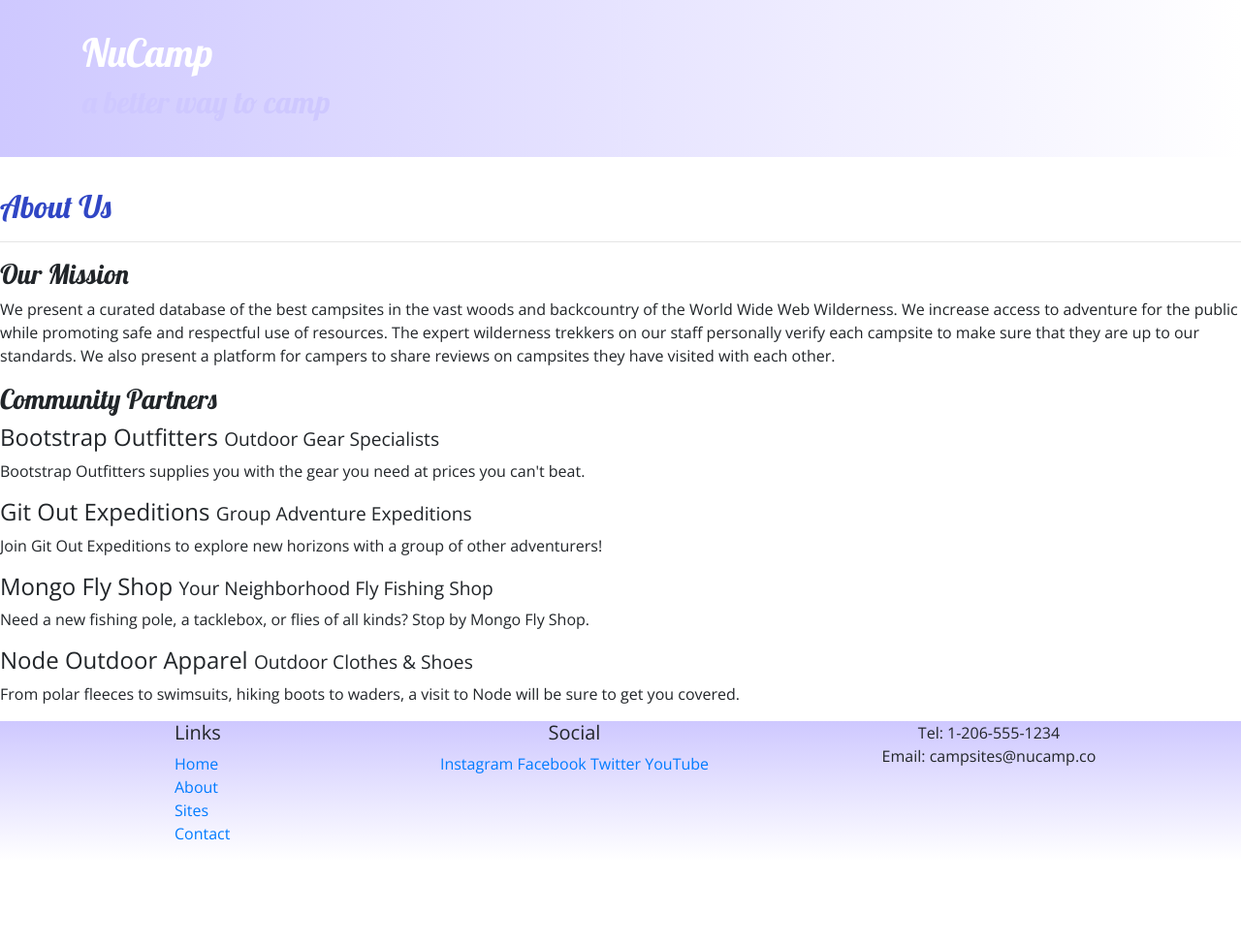
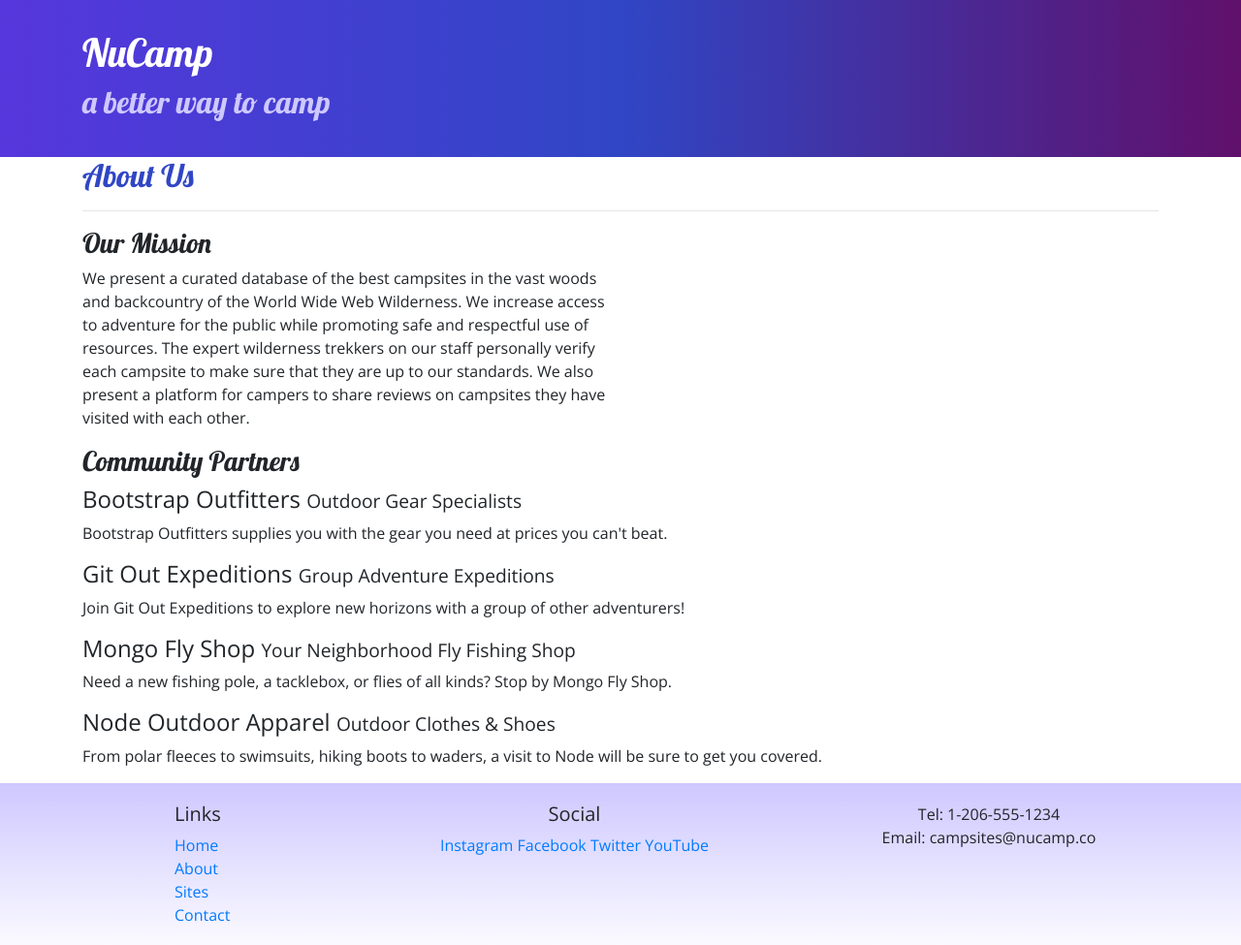
Before and after one commit to DoverTx/nucamp-bootstrap, a website: page aboutus.html in a window 1280 px wide. Shown: the whole page at 97% size. Before the commit the page ends 888 px from the top, so only its background shows below. Drawn offline with nearby package versions, Linux system fonts and the light colour scheme.

Commit message:
end of week1

```diff
--- a/aboutus.html
+++ b/aboutus.html
@@ -4,7 +4,7 @@
 <head>
     <!-- Required meta tags always come first -->
     <meta charset="utf-8" />
-    <meta name="viewport" content="width=device-width, initial-scale=1" />
+    <meta name="viewport" content="width=device-width, initial-scale=1, shrink-to-fit=no" />
     <!--  Bootstrap CSS  -->
     <link rel="stylesheet" href="node_modules/bootstrap/dist/css/bootstrap.min.css" />
 
@@ -12,20 +12,10 @@
     <link rel="stylesheet" href="https://fonts.googleapis.com/css?family=Lobster|Open+Sans" />
     <link rel="stylesheet" href="css/styles.css" />
 
-    <script src="node_modules/jquery/" ></script>
-
     <title>NuCamp: A Better Way To Camp</title>
 </head>
 
 <body>
-    <!-- <script src="https://code.jquery.com/jquery-3.3.1.slim.min.js" integrity="sha384-q8i/X+965DzO0rT7abK41JStQIAqVgRVzpbzo5smXKp4YfRvH+8abtTE1Pi6jizo" crossorigin="anonymous"></script> -->
-    <!-- <script src="https://code.jquery.com/jquery-3.5.1.min.js"></script> -->
-    <!-- <script src="https://cdnjs.cloudflare.com/ajax/libs/popper.js/1.14.7/umd/popper.min.js" integrity="sha384-UO2eT0CpHqdSJQ6hJty5KVphtPhzWj9WO1clHTMGa3JDZwrnQq4sF86dIHNDz0W1" crossorigin="anonymous"></script> -->
-    <!-- <script src="https://stackpath.bootstrapcdn.com/bootstrap/4.3.1/js/bootstrap.min.js" integrity="sha384-JjSmVgyd0p3pXB1rRibZUAYoIIy6OrQ6VrjIEaFf/nJGzIxFDsf4x0xIM+B07jRM" crossorigin="anonymous"></script> -->
-
-
-
-
 
     <header class="jumbotron jumbotron-fluid">
         <div class="container">
@@ -38,32 +28,32 @@
         </div>
     </header>
 
-    <div>
-        <div>
-            <div>
+    <div class="container">
+        <div class="row">
+            <div class="col">
                <h2>About Us</h2>
                <hr />
             </div>
         </div>
 
-        <div>
-            <div>
+        <div class="row">
+            <div class="col-sm-6">
                 <h3>Our Mission</h3>
                 <p>We present a curated database of the best campsites in the vast woods and backcountry of the World Wide Web Wilderness. We increase access to adventure for the public while promoting safe and respectful use of resources. The expert wilderness trekkers on our staff personally verify each campsite to make sure that they are up to our standards. We also present a platform for campers to share reviews on campsites they have visited with each other.</p>
             </div>
         </div>
 
-        <div>
-            <div>
+        <div class="row">
+            <div class="col">
                 <h3>Community Partners</h3>
                 <h4>Bootstrap Outfitters <small>Outdoor Gear Specialists</small></h4>
-                <p>Bootstrap Outfitters supplies you with the gear you need at prices you can't beat.</p>
+                <p class="d-none d-sm-block">Bootstrap Outfitters supplies you with the gear you need at prices you can't beat.</p>
                 <h4>Git Out Expeditions <small>Group Adventure Expeditions</small></h4>
-                <p>Join Git Out Expeditions to explore new horizons with a group of other adventurers!</p>
+                <p class="d-none d-sm-block">Join Git Out Expeditions to explore new horizons with a group of other adventurers!</p>
                 <h4>Mongo Fly Shop <small>Your Neighborhood Fly Fishing Shop</small></h4>
-                <p>Need a new fishing pole, a tacklebox, or flies of all kinds? Stop by Mongo Fly Shop.</p>
+                <p class="d-none d-sm-block">Need a new fishing pole, a tacklebox, or flies of all kinds? Stop by Mongo Fly Shop.</p>
                 <h4>Node Outdoor Apparel <small>Outdoor Clothes & Shoes</small></h4>
-                <p>From polar fleeces to swimsuits, hiking boots to waders, a visit to Node will be sure to get you covered.</p>
+                <p class="d-none d-sm-block">From polar fleeces to swimsuits, hiking boots to waders, a visit to Node will be sure to get you covered.</p>
             </div>
         </div>
     </div>
@@ -75,7 +65,7 @@
                     <h5>Links</h5>
                     <ul class="list-unstyled">
                         <li><a href="index.html">Home</a></li>
-                        <li><a href="#">About</a></li>
+                        <li><a href="aboutus.html">About</a></li>
                         <li><a href="#">Sites</a></li>
                         <li><a href="#">Contact</a></li>
                     </ul>
@@ -94,6 +84,7 @@
            </div>
         </div>
     </footer>
+
     <!-- jQuery first, then Popper.js, then Bootstrap JS -->
     <script src="node_modules/jquery/dist/jquery.slim.min.js"></script>
     <script src="node_modules/popper.js/dist/popper.min.js"></script>
--- a/css/styles.css
+++ b/css/styles.css
@@ -16,11 +16,12 @@ header h2 {
 
 footer {
     background-image: linear-gradient(#CEC8FF, white);
+    padding: 20px 0;
 }
 
 .jumbotron {
     padding: 30px;
-    background-image: linear-gradient(to right, #CEC8FF, white);
+    background-image: linear-gradient(to right, #5637DD, #3046C5, #60106B);
     color: white;
 }
 
@@ -29,3 +30,11 @@ row-content {
     border-bottom: 1px ridge;
     min-height: 200px;
 }
+
+.navbar {
+    background-color: #901CAD;
+}
+
+.jumbotron {
+    margin: 0;
+}
```
Also changed, not shown: index.html (+6 -6 lines).
